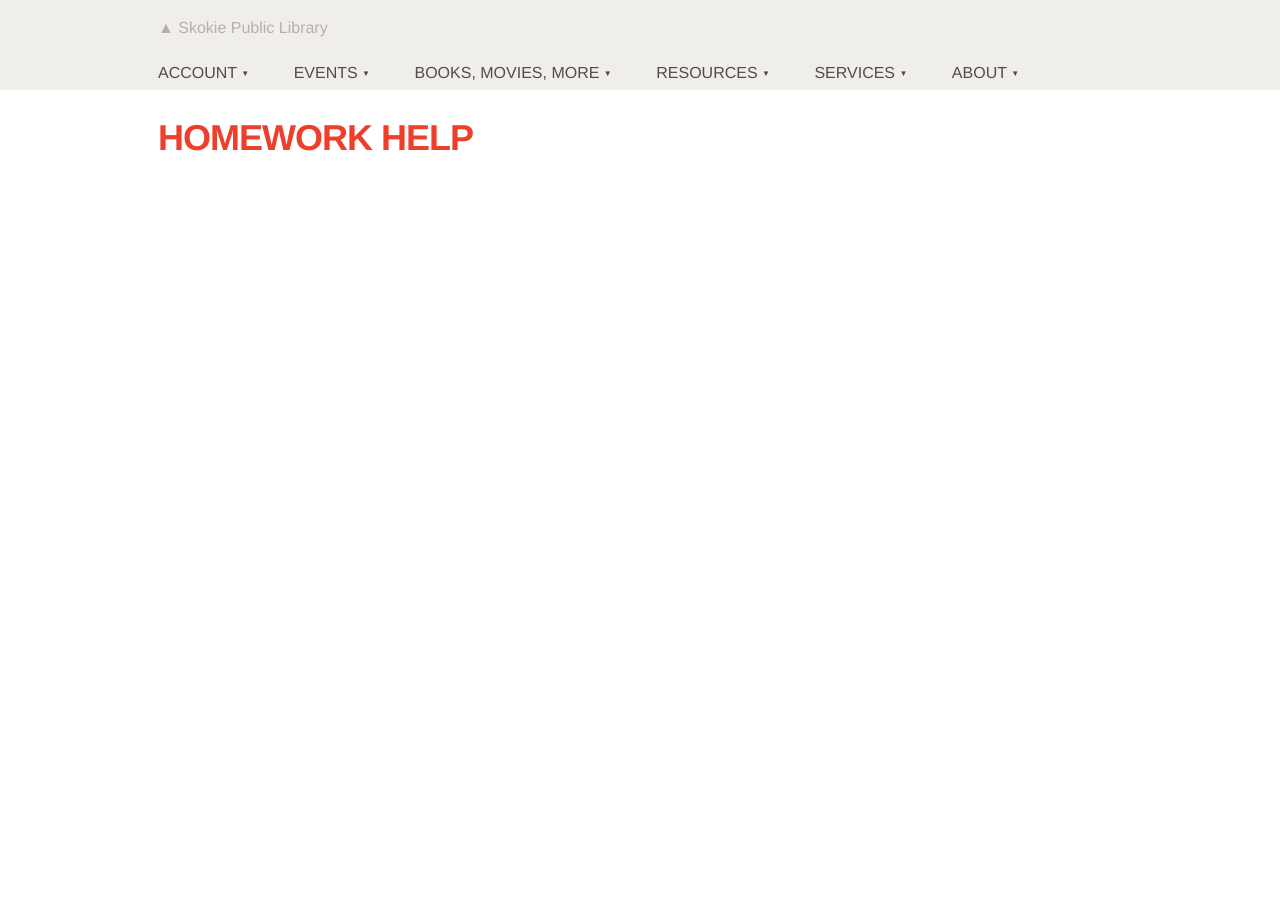
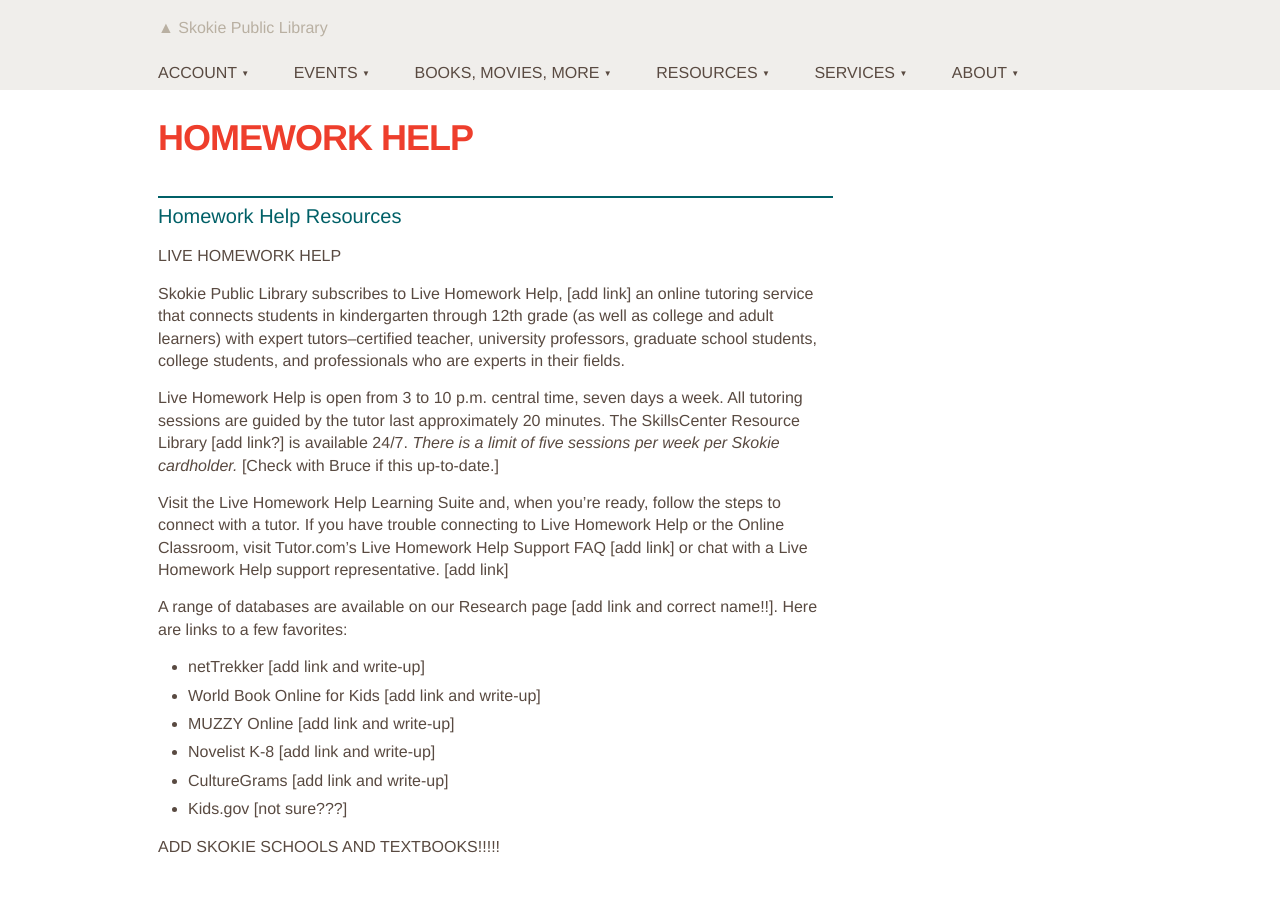
Before and after one commit to skokielibrary/spl-content, a Jekyll site: the page built from _content/mandy/resources--homework-help.markdown, in a window 1280 px wide. Built offline with Jekyll 4.4.1, drawn with Linux system fonts in a browser that asks for light colours.

Commit message:
Updated resources--homework-help.markdown

```diff
--- a/_content/mandy/resources--homework-help.markdown
+++ b/_content/mandy/resources--homework-help.markdown
@@ -1,4 +1,26 @@
 ---
 layout: page
 title: Homework help
+published: true
 ---
+
+##Homework Help Resources
+
+###Live Homework Help
+
+
+Skokie Public Library subscribes to Live Homework Help, [add link] an online tutoring service that connects students in kindergarten through 12th grade (as well as college and adult learners) with expert tutors--certified teacher, university professors, graduate school students, college students, and professionals who are experts in their fields.
+
+Live Homework Help is open from 3 to 10 p.m. central time, seven days a week. All tutoring sessions are guided by the tutor last approximately 20 minutes. The SkillsCenter Resource Library [add link?] is available 24/7. *There is a limit of five sessions per week per Skokie cardholder.* [Check with Bruce if this up-to-date.]
+
+Visit the Live Homework Help Learning Suite and, when you're ready, follow the steps to connect with a tutor. If you have trouble connecting to Live Homework Help or the Online Classroom, visit Tutor.com's Live Homework Help Support FAQ [add link] or chat with a Live Homework Help support representative. [add link]
+
+A range of databases are available on our Research page [add link and correct name!!]. Here are links to a few favorites:
+- netTrekker [add link and write-up]
+- World Book Online for Kids [add link and write-up]
+- MUZZY Online [add link and write-up]
+- Novelist K-8 [add link and write-up]
+- CultureGrams [add link and write-up]
+- Kids.gov [not sure???]
+
+###ADD SKOKIE SCHOOLS AND TEXTBOOKS!!!!!
```
